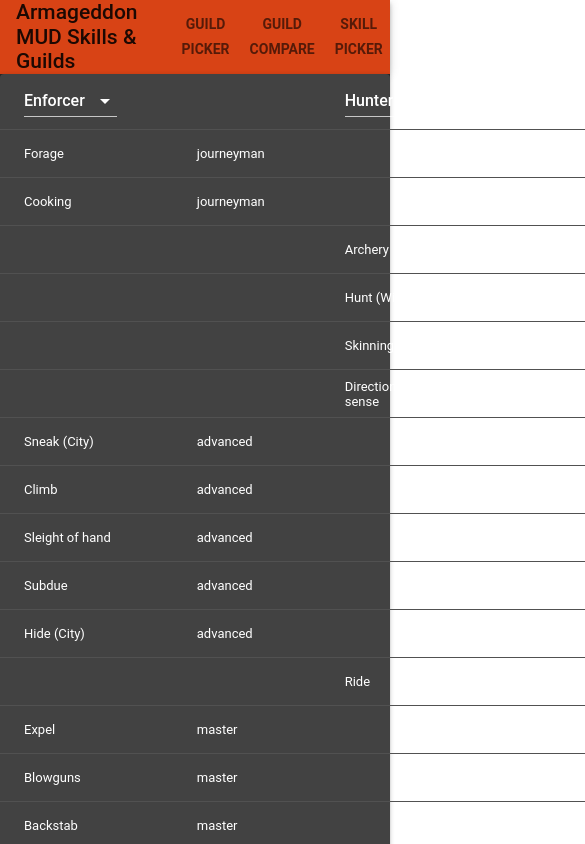
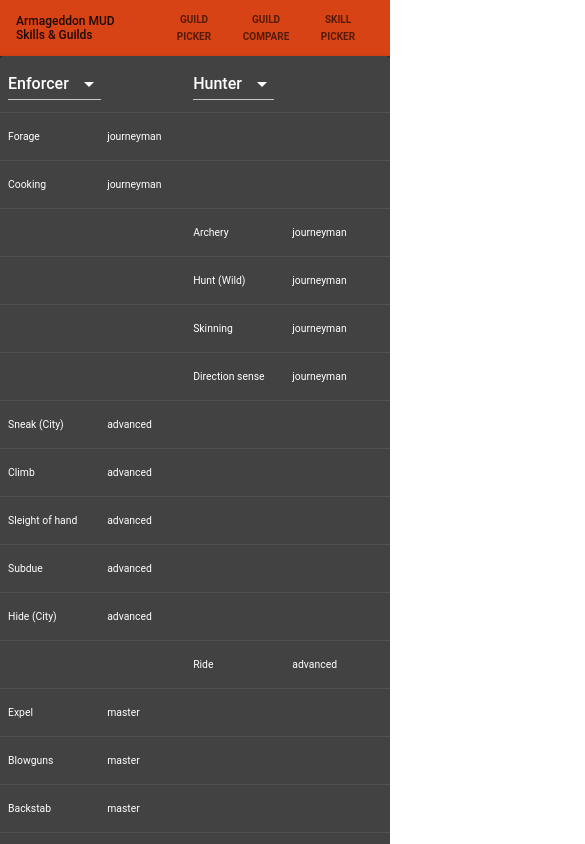
Before and after one commit to tristeArmageddon/arma-guild-picker, a React (Create React App) app: page /arma-guild-picker/guild-picker in a window 390 px wide. Shown: the top 844 px of the page, 585 px wide, since content can reach past the window. Built offline with nearby package versions, Linux system fonts and the light colour scheme.

Commit message:
Adjustments for mobile rendering

```diff
--- a/src/components/GuildPicker.jsx
+++ b/src/components/GuildPicker.jsx
@@ -15,8 +15,20 @@
 import FormHelperText from '@material-ui/core/FormHelperText';
 import FormControl from '@material-ui/core/FormControl';
 import Select from '@material-ui/core/Select';
+import Grid from '@material-ui/core/Grid';
 
-const styles = (theme) => ({});
+const styles = (theme) => ({
+  cell: {
+    [theme.breakpoints.down('xs')]: {
+      padding: 4,
+      fontSize: '0.65rem',
+      maxWidth: 65,
+    },
+    [theme.breakpoints.down('sm')]: {
+      padding: 8,
+    },
+  }
+});
 class GuildPicker extends Component {
   state = {
     guild: 'enforcer',
@@ -91,11 +103,12 @@
       subguild,
     } = this.state;
     return (
+      <Grid item xs={12}>
         <Paper className={classes.root}>
           <Table className={classes.table}>
             <TableHead>
               <TableRow>
-              <TableCell>
+                <TableCell className={classes.cell}>
                   <FormControl className={classes.formControl}>
                     <Select
                       value={this.state.guild}
@@ -111,8 +124,8 @@
                     </Select>
                   </FormControl>
                 </TableCell>
-              <TableCell/>
-              <TableCell>
+                <TableCell className={classes.cell}/>
+                <TableCell className={classes.cell}>
                   <FormControl className={classes.formControl}>
                     <Select
                       value={this.state.subguild}
@@ -128,23 +141,24 @@
                     </Select>
                   </FormControl>
                 </TableCell>
-              <TableCell/>
+                <TableCell className={classes.cell}/>
               </TableRow>
             </TableHead>
             <TableBody>
               {this.mungeSkills().map(row => (
                 <TableRow key={row.id}>
-                <TableCell component="th" scope="row">
+                  <TableCell className={classes.cell} component="th" scope="row">
                     {row.guildsSkill}
                   </TableCell>
-                <TableCell>{row.guildsSkillLevel}</TableCell>
-                <TableCell>{row.subguildsSkill}</TableCell>
-                <TableCell>{row.subguildsSkillLevel}</TableCell>
+                  <TableCell className={classes.cell}>{row.guildsSkillLevel}</TableCell>
+                  <TableCell className={classes.cell}>{row.subguildsSkill}</TableCell>
+                  <TableCell className={classes.cell}>{row.subguildsSkillLevel}</TableCell>
                 </TableRow>
               ))}
             </TableBody>
           </Table>
         </Paper>
+      </Grid>
     );
   }
 }
--- a/src/components/Layout.jsx
+++ b/src/components/Layout.jsx
@@ -1,6 +1,7 @@
 import React from 'react'
 import { withTheme } from '@material-ui/core/styles';
 import NavBar from './NavBar'
+import Grid from '@material-ui/core/Grid';
 
 const Layout = ({
   theme,
@@ -13,10 +14,14 @@
     }
   }
   return(
-    <div style={styles.layout}>
-      <NavBar />
-      {children}
-    </div>
+    <Grid container style={styles.layout}>
+      <Grid item xs={12}>
+        <NavBar />
+      </Grid>
+      <Grid item xs={12}>
+        {children}
+      </Grid>
+    </Grid>
   )
 }
 export default withTheme()(Layout);
--- a/src/components/NavBar.jsx
+++ b/src/components/NavBar.jsx
@@ -12,7 +12,11 @@
     ...theme.appBar
   },
   appTitle: {
-    paddingRight: 32
+    paddingRight: 32,
+    [theme.breakpoints.down('xs')]: {
+      fontSize: 12,
+      paddingRight: 12,
+    }
   },
   link: {
     textDecoration: 'none',
@@ -21,8 +25,11 @@
     '&>button': {
       fontWeight: 600,
       margin: '0 4px',
-      padding: '4px'
-    }
+      padding: '4px',
+      [theme.breakpoints.down('xs')]: {
+        fontSize: 10,
+      }
+    },
   },
   activeLink: {
     opacity: 1,
```
Lines whose indentation alone changed are shown as unchanged.
